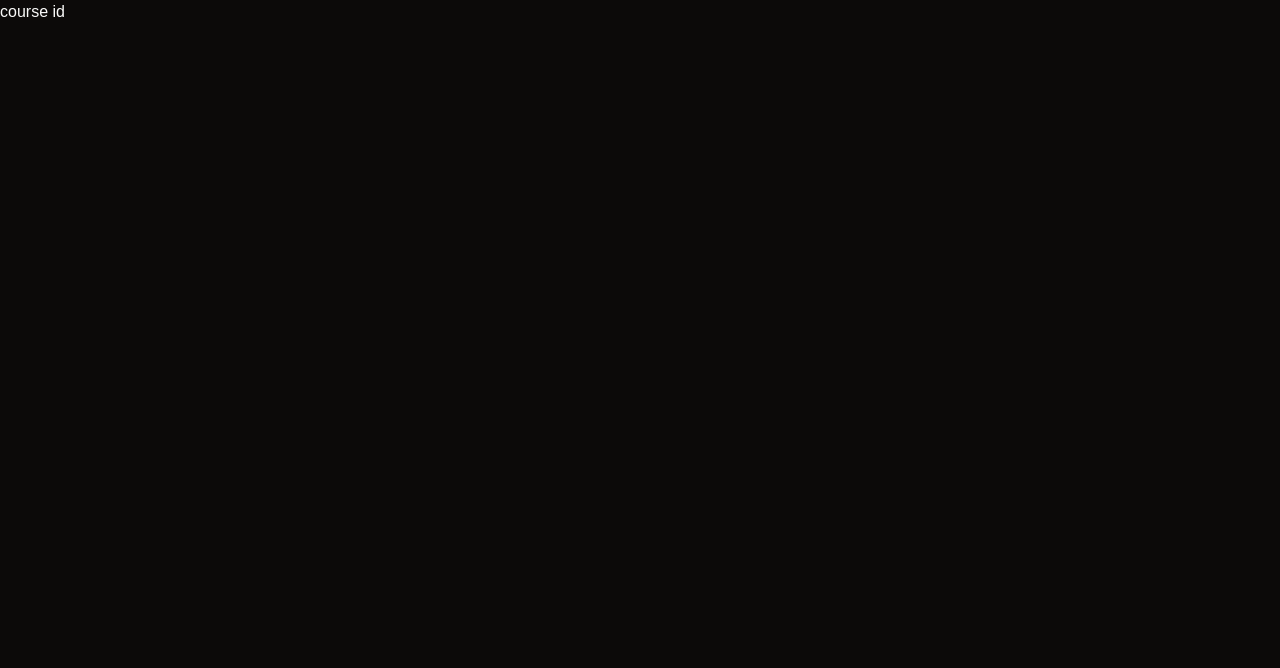
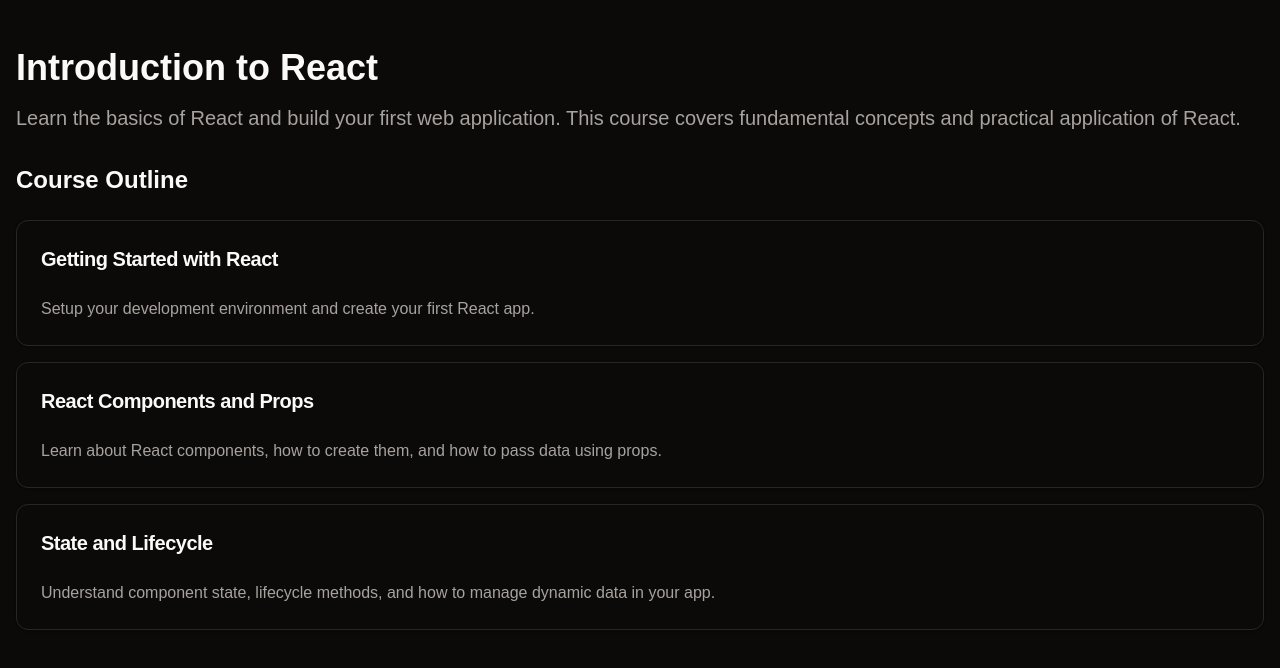
Before and after one commit to aripo99/learn-gpt, a Next.js app: page /courses/1 in a window 1280 px wide. Shown: the top 668 px of the page. Built offline with nearby package versions, Linux system fonts and the light colour scheme.

Commit message:
Create course specific page

```diff
--- a/app/courses/[id]/page.tsx
+++ b/app/courses/[id]/page.tsx
@@ -1,7 +1,47 @@
+import { Card, CardContent, CardHeader, CardTitle } from "@/components/ui/card"
+
+const course = {
+  id: 1,
+  name: "Introduction to React",
+  description: "Learn the basics of React and build your first web application. This course covers fundamental concepts and practical application of React.",
+  sections: [
+    {
+      id: 1,
+      title: "Getting Started with React",
+      content: "Setup your development environment and create your first React app."
+    },
+    {
+      id: 2,
+      title: "React Components and Props",
+      content: "Learn about React components, how to create them, and how to pass data using props."
+    },
+    {
+      id: 3,
+      title: "State and Lifecycle",
+      content: "Understand component state, lifecycle methods, and how to manage dynamic data in your app."
+    }
+  ]
+}
+
 export default function Course() {
-    return (
-        <>
-            course id
-        </>
-    )
+  return (
+    <div className="container mx-auto py-12 px-4">
+      <h1 className="text-4xl font-bold mb-4">{course.name}</h1>
+      <p className="text-xl text-muted-foreground mb-8">{course.description}</p>
+
+      <h2 className="text-2xl font-semibold mb-6">Course Outline</h2>
+      <div className="space-y-4">
+        {course.sections.map((section) => (
+          <Card key={section.id} className="transition-shadow hover:shadow-md">
+            <CardHeader>
+              <CardTitle className="text-xl">{section.title}</CardTitle>
+            </CardHeader>
+            <CardContent>
+              <p className="text-muted-foreground">{section.content}</p>
+            </CardContent>
+          </Card>
+        ))}
+      </div>
+    </div>
+  )
 }
--- a/app/courses/page.tsx
+++ b/app/courses/page.tsx
@@ -22,7 +22,7 @@
   }
 ]
 
-export default function Component() {
+export default function Courses() {
   return (
     <div className="container mx-auto py-12 px-12">
       <h1 className="text-3xl font-bold mb-8 text-center">Your Courses</h1>
```
